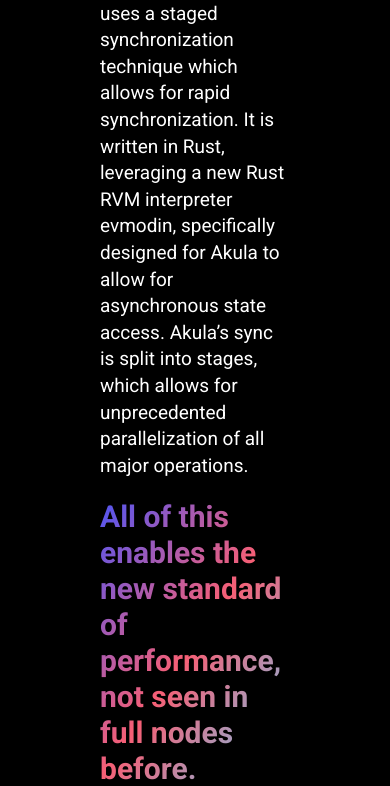
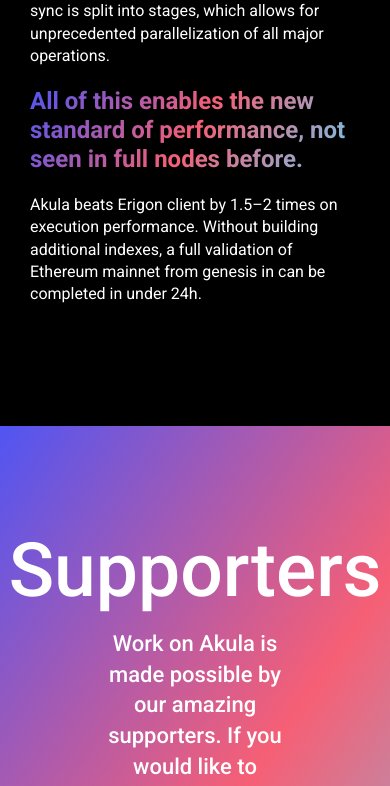
Before and after one commit to akula-bft/website, a React (Create React App) app: page / in a window 390 px wide. Shown: the part 2677-3463 px from the top of the page. Built offline with nearby package versions, Linux system fonts and the light colour scheme.

Commit message:
:iphone: mobile performance layout

```diff
--- a/src/components/Performance.tsx
+++ b/src/components/Performance.tsx
@@ -40,6 +40,9 @@ const StyledPerformance = styled.div`
     grid-template-columns: 1fr;
     padding: 0 10rem;
   }
+  @media (max-width: 768px) {
+    padding: 0 3rem;
+  }
 `;
 
 const DescriptionSection = styled.div`
@@ -52,16 +55,21 @@ const DescriptionSection = styled.div`
 
 const Description = styled.p`
   font-weight: 400;
-  margin-top: 2rem;
   line-height: 1.4;
 
   font-size: 2.1rem;
+  margin-top: 2rem;
   @media (max-width: 1367px) {
     font-size: 1.9rem;
   }
+  @media (max-width: 768px) {
+    font-size: 1.6rem;
+    margin-top: 0;
+    margin-bottom: 2rem;
+  }
 `;
 
-const Highlight = styled.p`
+const Highlight = styled(Description)`
   position: relative;
   font-weight: 600;
   background: var(--gradient);
@@ -73,12 +81,20 @@ const Highlight = styled.p`
     font-size: 3rem;
     line-height: 1.2;
   }
+  @media (max-width: 768px) {
+    font-size: 2.4rem;
+    line-height: 1.2;
+  }
 `;
 
 const TerminalSection = styled.div`
   width: 100%;
   max-width: 70.2rem;
   margin: 0 auto;
+
+  @media (max-width: 768px) {
+    display: none;
+  }
 `;
 
 const Performance = () => {
@@ -95,12 +111,10 @@ const Performance = () => {
             access. Akula’s sync is split into stages, which allows for
             unprecedented parallelization of all major operations.
           </Description>
-          <Description>
-            <Highlight>
-              All of this enables the new standard of performance, not seen in
-              full nodes before.
-            </Highlight>
-          </Description>
+          <Highlight>
+            All of this enables the new standard of performance, not seen in
+            full nodes before.
+          </Highlight>
           <Description>
             Akula beats Erigon client by 1.5–2 times on execution performance.
             Without building additional indexes, a full validation of Ethereum
```
